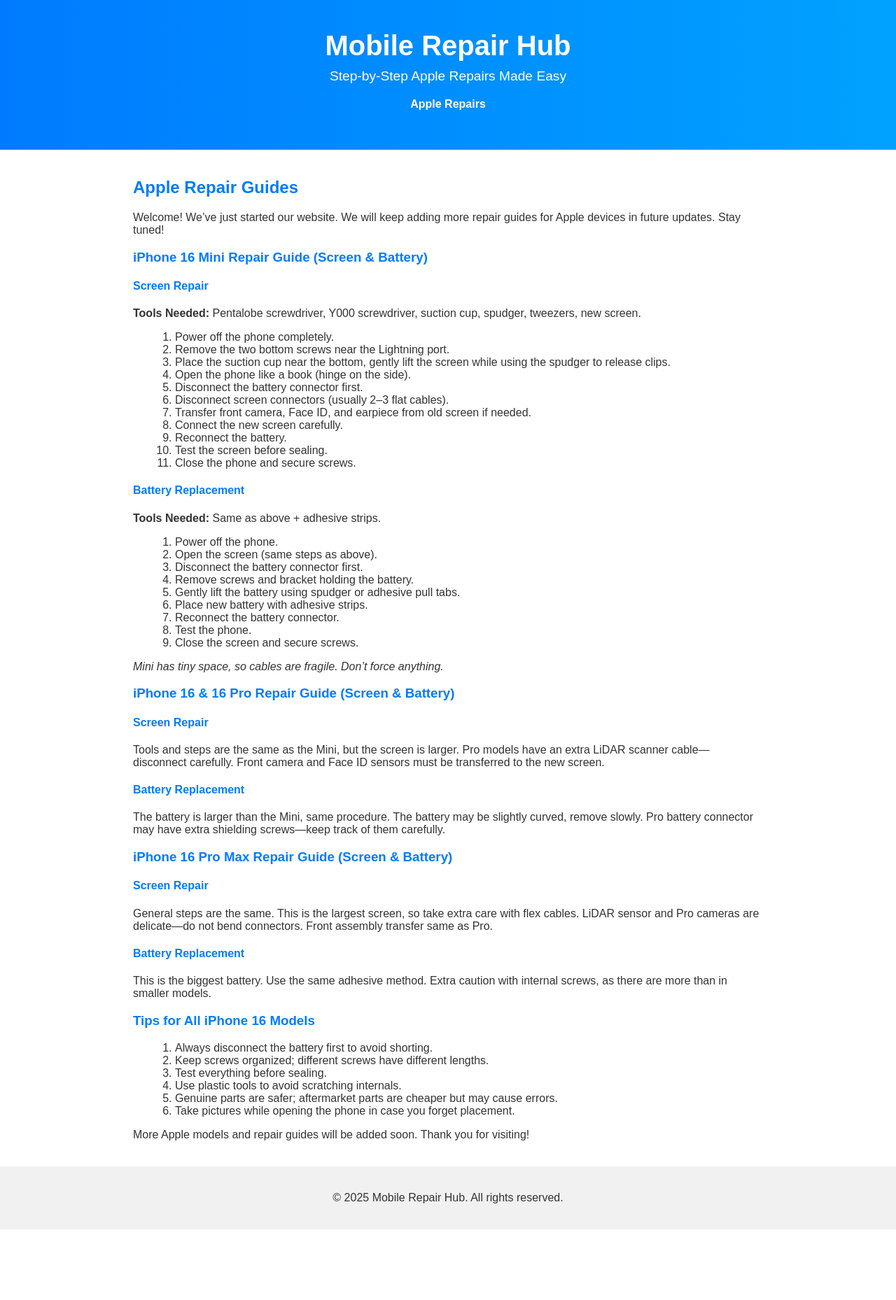
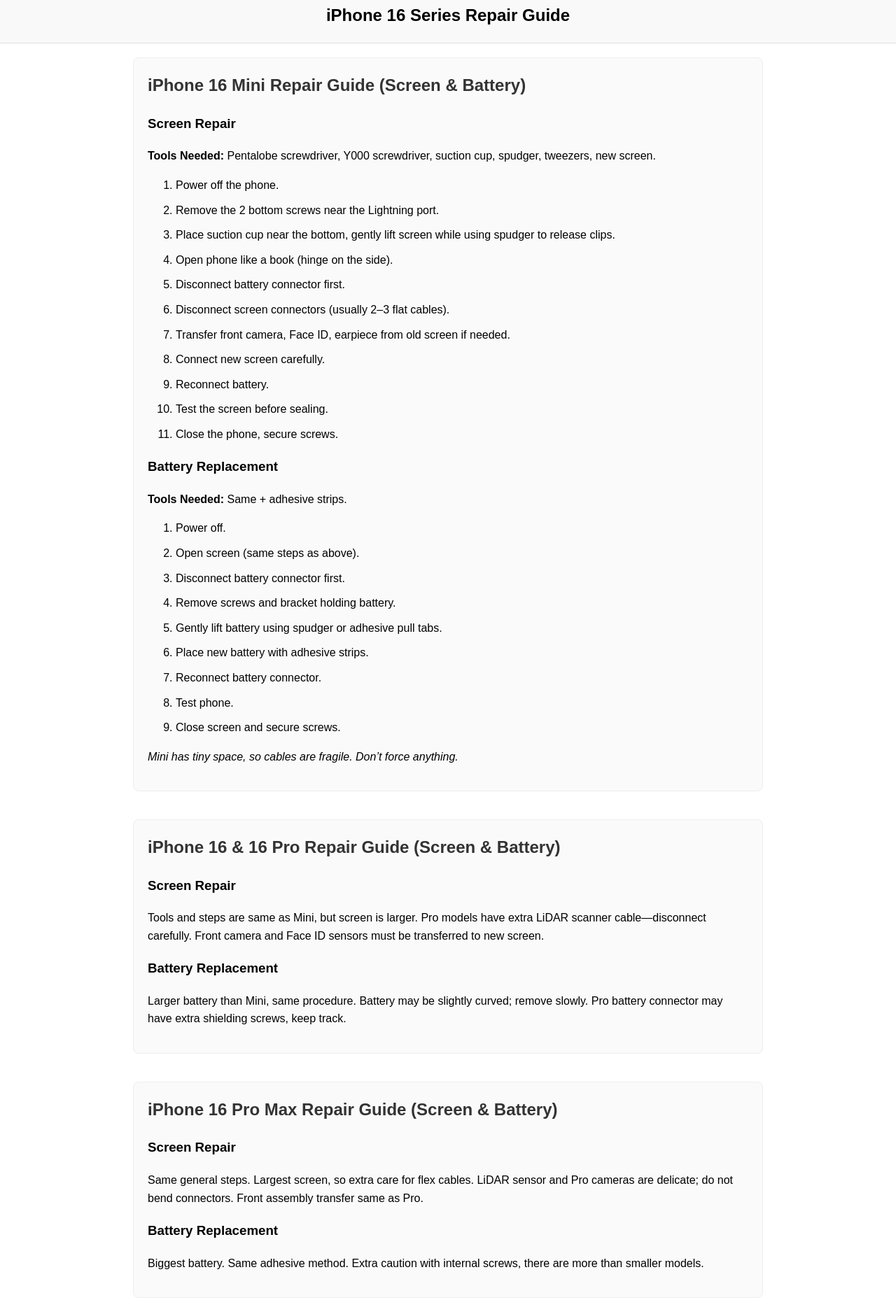
Before and after one commit to ubadak22-sketch/Phone-repair-guide, a plain HTML site: page index.html in a window 1280 px wide. Shown: the part 17-1875 px from the top of the page at 70% size. Before the commit the page ends 1774 px from the top, so only its background shows below. Drawn offline with Linux system fonts and the light colour scheme.

Commit message:
index.html

```diff
--- a/index.html
+++ b/index.html
@@ -3,224 +3,135 @@
 <head>
   <meta charset="UTF-8">
   <meta name="viewport" content="width=device-width, initial-scale=1.0">
-    <title>Mobile Repair Hub - Apple Repairs</title>
-
-    <!-- Google AdSense -->
-    <script async src="https://pagead2.googlesyndication.com/pagead/js/adsbygoogle.js?client=ca-pub-9006031732278131"
-     crossorigin="anonymous"></script>
-
+  <title>iPhone 16 Repair Guide</title>
   <style>
     body {
       font-family: Arial, sans-serif;
-            background-color: white;
-            color: #333;
+      background: #fff;
+      color: #000;
       margin: 0;
       padding: 0;
+      line-height: 1.6;
     }
     header {
-            background: linear-gradient(90deg, #007BFF, #00A2FF);
-            color: white;
-            padding: 60px 20px 40px 20px;
       text-align: center;
+      padding: 20px;
+      background: #f9f9f9;
+      border-bottom: 1px solid #ddd;
     }
-        header h1 {
+    h1 {
       margin: 0;
-            font-size: 2.5em;
+      font-size: 24px;
     }
-        header p {
-            font-size: 1.2em;
-            margin-top: 10px;
-        }
-        nav ul {
-            list-style: none;
-            display: flex;
-            justify-content: center;
-            padding: 0;
-            margin-top: 20px;
-        }
-        nav li {
-            margin: 0 15px;
-        }
-        nav a {
-            color: white;
-            text-decoration: none;
-            font-weight: bold;
+    .container {
+      width: 90%;
+      max-width: 900px;
+      margin: 20px auto;
     }
     section {
+      margin-bottom: 40px;
       padding: 20px;
-            max-width: 900px;
-            margin: auto;
+      border: 1px solid #eee;
+      border-radius: 8px;
+      background: #fafafa;
     }
-        h2, h3, h4 {
-            color: #007BFF;
+    h2 {
+      margin-top: 0;
+      color: #333;
     }
-        ol {
-            margin-left: 20px;
+    ul {
+      padding-left: 20px;
     }
-        footer {
-            text-align: center;
-            padding: 20px;
-            background-color: #f1f1f1;
+    li {
+      margin-bottom: 10px;
+    }
+    .tips {
+      background: #f0f8ff;
+      padding: 15px;
+      border-left: 5px solid #0077cc;
+      margin-top: 20px;
     }
   </style>
 </head>
 <body>
-    <!-- Hero Header -->
+
   <header>
-        <h1>Mobile Repair Hub</h1>
-        <p>Step-by-Step Apple Repairs Made Easy</p>
-        <nav>
-            <ul>
-                <li><a href="#apple">Apple Repairs</a></li>
-            </ul>
-        </nav>
+    <h1>iPhone 16 Series Repair Guide</h1>
   </header>
 
-    <!-- Apple Section -->
-    <section id="apple">
-        <h2>Apple Repair Guides</h2>
-        <p>Welcome! We’ve just started our website. We will keep adding more repair guides for Apple devices in future updates. Stay tuned!</p>
+  <div class="container">
 
-        <!-- iPhone 16 Mini -->
-        <h3>iPhone 16 Mini Repair Guide (Screen & Battery)</h3>
-        <!-- Ad Unit -->
-        <ins class="adsbygoogle"
-             style="display:block"
-             data-ad-client="ca-pub-9006031732278131"
-             data-ad-slot="XXXXXXX"
-             data-ad-format="auto"
-             data-full-width-responsive="true"></ins>
-        <script>(adsbygoogle = window.adsbygoogle || []).push({});</script>
+    <!-- First Ad Script -->
+    <script type="text/javascript" src="//pl27775957.revenuecpmgate.com/8a/b1/1d/8ab11d5f49b9ced759facea6f7c6f911.js"></script>
 
-        <h4>Screen Repair</h4>
+    <!-- Second Ad Script -->
+    <script async src="https://www.revenuecpmgate.com/zhyewzsp?key=1e8a9e99453120d0e9dba49fdf94ce44"></script>
+
+    <section>
+      <h2>iPhone 16 Mini Repair Guide (Screen & Battery)</h2>
+      <h3>Screen Repair</h3>
       <p><strong>Tools Needed:</strong> Pentalobe screwdriver, Y000 screwdriver, suction cup, spudger, tweezers, new screen.</p>
       <ol>
-            <li>Power off the phone completely.</li>
-            <li>Remove the two bottom screws near the Lightning port.</li>
-            <li>Place the suction cup near the bottom, gently lift the screen while using the spudger to release clips.</li>
-            <li>Open the phone like a book (hinge on the side).</li>
-            <li>Disconnect the battery connector first.</li>
+        <li>Power off the phone.</li>
+        <li>Remove the 2 bottom screws near the Lightning port.</li>
+        <li>Place suction cup near the bottom, gently lift screen while using spudger to release clips.</li>
+        <li>Open phone like a book (hinge on the side).</li>
+        <li>Disconnect battery connector first.</li>
         <li>Disconnect screen connectors (usually 2–3 flat cables).</li>
-            <li>Transfer front camera, Face ID, and earpiece from old screen if needed.</li>
-            <li>Connect the new screen carefully.</li>
-            <li>Reconnect the battery.</li>
+        <li>Transfer front camera, Face ID, earpiece from old screen if needed.</li>
+        <li>Connect new screen carefully.</li>
+        <li>Reconnect battery.</li>
         <li>Test the screen before sealing.</li>
-            <li>Close the phone and secure screws.</li>
+        <li>Close the phone, secure screws.</li>
       </ol>
 
-        <!-- Ad Unit -->
-        <ins class="adsbygoogle"
-             style="display:block"
-             data-ad-client="ca-pub-9006031732278131"
-             data-ad-slot="XXXXXXX"
-             data-ad-format="auto"
-             data-full-width-responsive="true"></ins>
-        <script>(adsbygoogle = window.adsbygoogle || []).push({});</script>
-
-        <h4>Battery Replacement</h4>
-        <p><strong>Tools Needed:</strong> Same as above + adhesive strips.</p>
+      <h3>Battery Replacement</h3>
+      <p><strong>Tools Needed:</strong> Same + adhesive strips.</p>
       <ol>
-            <li>Power off the phone.</li>
-            <li>Open the screen (same steps as above).</li>
-            <li>Disconnect the battery connector first.</li>
-            <li>Remove screws and bracket holding the battery.</li>
-            <li>Gently lift the battery using spudger or adhesive pull tabs.</li>
+        <li>Power off.</li>
+        <li>Open screen (same steps as above).</li>
+        <li>Disconnect battery connector first.</li>
+        <li>Remove screws and bracket holding battery.</li>
+        <li>Gently lift battery using spudger or adhesive pull tabs.</li>
         <li>Place new battery with adhesive strips.</li>
-            <li>Reconnect the battery connector.</li>
-            <li>Test the phone.</li>
-            <li>Close the screen and secure screws.</li>
+        <li>Reconnect battery connector.</li>
+        <li>Test phone.</li>
+        <li>Close screen and secure screws.</li>
       </ol>
       <p><em>Mini has tiny space, so cables are fragile. Don’t force anything.</em></p>
+    </section>
 
-        <!-- Ad Unit -->
-        <ins class="adsbygoogle"
-             style="display:block"
-             data-ad-client="ca-pub-9006031732278131"
-             data-ad-slot="XXXXXXX"
-             data-ad-format="auto"
-             data-full-width-responsive="true"></ins>
-        <script>(adsbygoogle = window.adsbygoogle || []).push({});</script>
+    <section>
+      <h2>iPhone 16 & 16 Pro Repair Guide (Screen & Battery)</h2>
+      <h3>Screen Repair</h3>
+      <p>Tools and steps are same as Mini, but screen is larger. Pro models have extra LiDAR scanner cable—disconnect carefully. Front camera and Face ID sensors must be transferred to new screen.</p>
 
-        <!-- iPhone 16 & 16 Pro -->
-        <h3>iPhone 16 & 16 Pro Repair Guide (Screen & Battery)</h3>
+      <h3>Battery Replacement</h3>
+      <p>Larger battery than Mini, same procedure. Battery may be slightly curved; remove slowly. Pro battery connector may have extra shielding screws, keep track.</p>
+    </section>
 
-        <!-- Ad Unit -->
-        <ins class="adsbygoogle"
-             style="display:block"
-             data-ad-client="ca-pub-9006031732278131"
-             data-ad-slot="XXXXXXX"
-             data-ad-format="auto"
-             data-full-width-responsive="true"></ins>
-        <script>(adsbygoogle = window.adsbygoogle || []).push({});</script>
+    <section>
+      <h2>iPhone 16 Pro Max Repair Guide (Screen & Battery)</h2>
+      <h3>Screen Repair</h3>
+      <p>Same general steps. Largest screen, so extra care for flex cables. LiDAR sensor and Pro cameras are delicate; do not bend connectors. Front assembly transfer same as Pro.</p>
 
-        <h4>Screen Repair</h4>
-        <p>Tools and steps are the same as the Mini, but the screen is larger. Pro models have an extra LiDAR scanner cable—disconnect carefully. Front camera and Face ID sensors must be transferred to the new screen.</p>
+      <h3>Battery Replacement</h3>
+      <p>Biggest battery. Same adhesive method. Extra caution with internal screws, there are more than smaller models.</p>
+    </section>
 
-        <h4>Battery Replacement</h4>
-        <p>The battery is larger than the Mini, same procedure. The battery may be slightly curved, remove slowly. Pro battery connector may have extra shielding screws—keep track of them carefully.</p>
-
-        <!-- Ad Unit -->
-        <ins class="adsbygoogle"
-             style="display:block"
-             data-ad-client="ca-pub-9006031732278131"
-             data-ad-slot="XXXXXXX"
-             data-ad-format="auto"
-             data-full-width-responsive="true"></ins>
-        <script>(adsbygoogle = window.adsbygoogle || []).push({});</script>
-
-        <!-- iPhone 16 Pro Max -->
-        <h3>iPhone 16 Pro Max Repair Guide (Screen & Battery)</h3>
-
-        <!-- Ad Unit -->
-        <ins class="adsbygoogle"
-             style="display:block"
-             data-ad-client="ca-pub-9006031732278131"
-             data-ad-slot="XXXXXXX"
-             data-ad-format="auto"
-             data-full-width-responsive="true"></ins>
-        <script>(adsbygoogle = window.adsbygoogle || []).push({});</script>
-
-        <h4>Screen Repair</h4>
-        <p>General steps are the same. This is the largest screen, so take extra care with flex cables. LiDAR sensor and Pro cameras are delicate—do not bend connectors. Front assembly transfer same as Pro.</p>
-
-        <h4>Battery Replacement</h4>
-        <p>This is the biggest battery. Use the same adhesive method. Extra caution with internal screws, as there are more than in smaller models.</p>
-
-        <!-- Ad Unit -->
-        <ins class="adsbygoogle"
-             style="display:block"
-             data-ad-client="ca-pub-9006031732278131"
-             data-ad-slot="XXXXXXX"
-             data-ad-format="auto"
-             data-full-width-responsive="true"></ins>
-        <script>(adsbygoogle = window.adsbygoogle || []).push({});</script>
-
-        <!-- Tips for All iPhone 16 Models -->
-        <h3>Tips for All iPhone 16 Models</h3>
-        <ol>
-            <li>Always disconnect the battery first to avoid shorting.</li>
+    <section class="tips">
+      <h2>Tips for All iPhone 16 Models</h2>
+      <ul>
+        <li>Always disconnect battery first to avoid shorting.</li>
         <li>Keep screws organized; different screws have different lengths.</li>
         <li>Test everything before sealing.</li>
         <li>Use plastic tools to avoid scratching internals.</li>
-            <li>Genuine parts are safer; aftermarket parts are cheaper but may cause errors.</li>
-            <li>Take pictures while opening the phone in case you forget placement.</li>
-        </ol>
-
-        <!-- Ad Unit -->
-        <ins class="adsbygoogle"
-             style="display:block"
-             data-ad-client="ca-pub-9006031732278131"
-             data-ad-slot="XXXXXXX"
-             data-ad-format="auto"
-             data-full-width-responsive="true"></ins>
-        <script>(adsbygoogle = window.adsbygoogle || []).push({});</script>
-
-        <p>More Apple models and repair guides will be added soon. Thank you for visiting!</p>
+        <li>Genuine parts = safer; aftermarket parts = cheaper but may cause errors.</li>
+        <li>Take pictures while opening if you forget placement.</li>
+      </ul>
     </section>
 
-    <!-- Footer -->
-    <footer>
-        <p>&copy; 2025 Mobile Repair Hub. All rights reserved.</p>
-    </footer>
+  </div>
+
 </body>
 </html>
```
Lines whose indentation alone changed are shown as unchanged.
